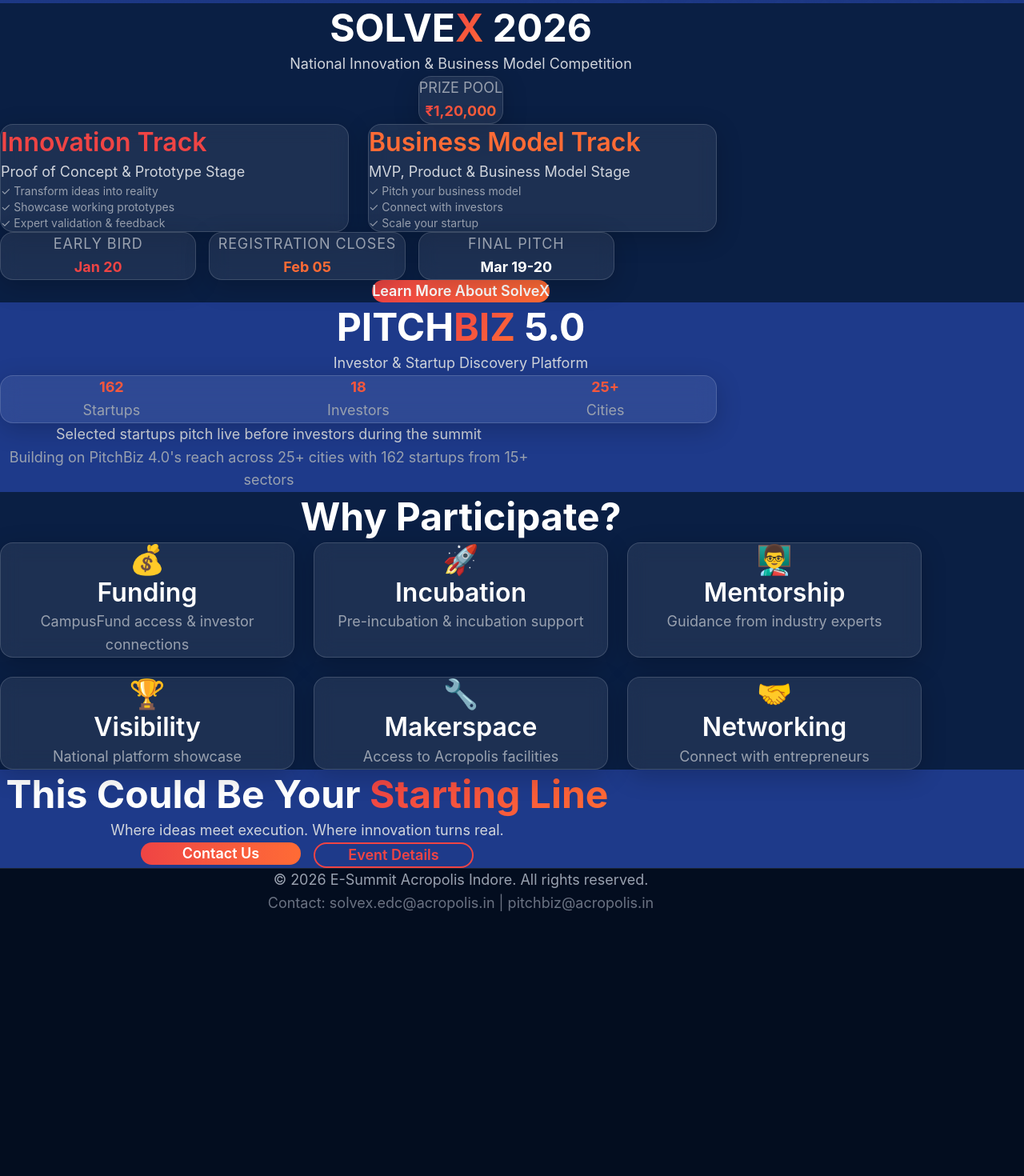
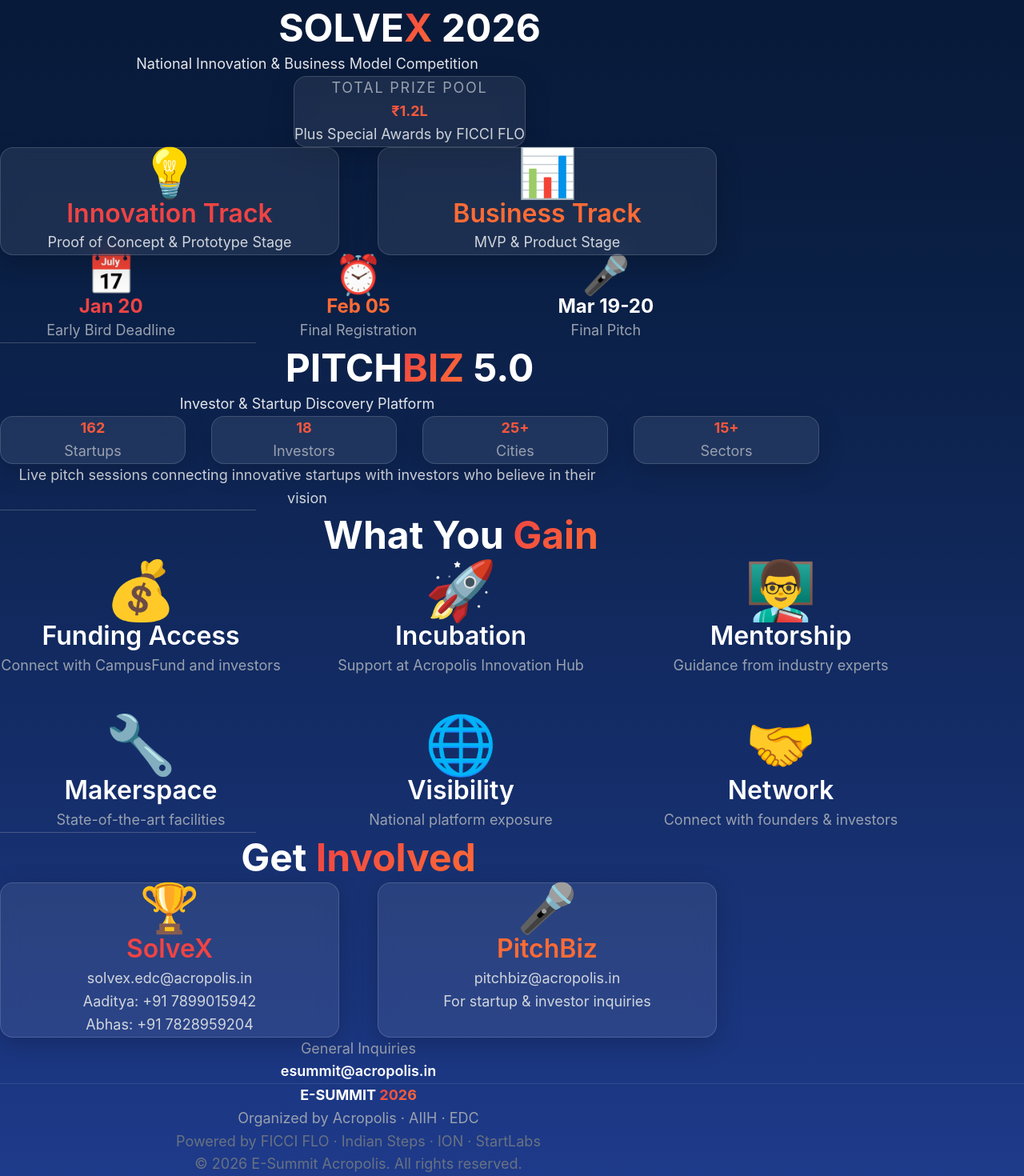
Before and after one commit to Ansh-mick27/AIIHFound_E_summit, a Next.js app: page / in a window 1280 px wide. Shown: the part 796-2266 px from the top of the page at 80% size. Before the commit the page ends 1939 px from the top, so only its background shows below. Built offline with nearby package versions, Linux system fonts and the light colour scheme.

Commit message:
Redesign as single-page website with center alignment

```diff
--- a/src/app/page.tsx
+++ b/src/app/page.tsx
@@ -1,264 +1,252 @@
+'use client';
+
 import Button from "@/components/ui/Button";
 import Card from "@/components/ui/Card";
 import CountdownTimer from "@/components/CountdownTimer";
-import Navigation from "@/components/Navigation";
-import Link from "next/link";
 
 export default function Home() {
   return (
-    <div className="relative min-h-screen">
-      <Navigation />
+    <div className="relative min-h-screen bg-gradient-to-b from-primary-blue-dark via-primary-blue to-primary-blue-light">
+
       {/* Hero Section */}
-      <section className="relative min-h-screen flex items-center justify-center px-6 py-20">
-        <div className="absolute inset-0 bg-gradient-to-b from-primary-blue-dark via-primary-blue to-primary-blue-light opacity-95"></div>
-        <div className="dna-pattern opacity-5"></div>
+      <section className="relative min-h-screen flex flex-col items-center justify-center px-6 py-20">
+        <div className="absolute inset-0 dna-pattern opacity-5"></div>
 
-        <div className="relative z-10 max-w-5xl mx-auto text-center space-y-8">
-          {/* Header */}
-          <div className="space-y-4">
-            <p className="text-lg md:text-xl text-gray-300 font-light tracking-wide">
+        <div className="relative z-10 max-w-6xl mx-auto text-center space-y-12">
+          {/* Main Title */}
+          <div className="space-y-6">
+            <p className="text-lg md:text-xl text-gray-300 font-light tracking-wide uppercase">
               Summit Acropolis Indore Presents
             </p>
-            <h1 className="text-6xl md:text-7xl lg:text-8xl font-bold tracking-tight">
+            <h1 className="text-7xl md:text-8xl lg:text-9xl font-bold tracking-tight">
               E-SUMMIT <span className="gradient-text">2026</span>
             </h1>
-          </div>
-
-          {/* Tagline */}
-          <div className="space-y-3 max-w-3xl mx-auto">
-            <p className="text-2xl md:text-3xl font-semibold">
-              From <span className="text-white">WHAT IF</span> to <span className="gradient-text">WHY NOT</span>
-            </p>
-            <p className="text-base md:text-lg text-gray-300">
-              A room full of people who refuse to play safe. Stories that sound like yours.
+            <p className="text-2xl md:text-3xl text-gray-200 max-w-3xl mx-auto font-light">
+              Where Innovation Meets Execution
             </p>
           </div>
 
-          {/* Event Date */}
-          <div className="space-y-6 py-8">
-            <p className="text-xl md:text-2xl font-semibold text-gray-200">
+          {/* Date and Countdown */}
+          <div className="space-y-8 py-12">
+            <div className="text-3xl md:text-4xl font-semibold text-white">
               📅 March 19-20, 2026
-            </p>
+            </div>
             <CountdownTimer />
-            <p className="text-sm text-gray-400 mt-4">
-              Acropolis Group of Institutions, Indore, Madhya Pradesh
+            <p className="text-lg text-gray-300">
+              Acropolis Group of Institutions, Indore
             </p>
           </div>
-
-          {/* CTA Buttons */}
-          <div className="flex flex-col sm:flex-row gap-4 justify-center pt-4">
-            <Link href="/about">
-              <Button size="lg" className="min-w-[200px]">
-                Learn More
-              </Button>
-            </Link>
-            <Link href="/contact">
-              <Button size="lg" variant="outline" className="min-w-[200px]">
-                Contact Us
-              </Button>
-            </Link>
         </div>
 
-          {/* Partners */}
-          <div className="pt-12 text-sm text-gray-400">
-            <p>Powered by: Acropolis · AIIH · FICCI FLO</p>
-          </div>
+        {/* Scroll Indicator */}
+        <div className="absolute bottom-10 left-1/2 transform -translate-x-1/2 animate-bounce">
+          <div className="text-white text-4xl">↓</div>
         </div>
       </section>
 
       {/* SolveX Section */}
-      <section className="py-20 px-6 bg-primary-blue">
-        <div className="max-w-6xl mx-auto space-y-12">
-          {/* Section Header */}
-          <div className="text-center space-y-3">
-            <h2 className="text-4xl md:text-5xl font-bold">
+      <section className="py-32 px-6">
+        <div className="max-w-5xl mx-auto text-center space-y-16">
+          <div className="space-y-6">
+            <h2 className="text-6xl md:text-7xl font-bold">
               SOLVE<span className="gradient-text">X</span> 2026
             </h2>
-            <p className="text-lg md:text-xl text-gray-300">
+            <p className="text-2xl text-gray-200 max-w-3xl mx-auto">
               National Innovation & Business Model Competition
             </p>
           </div>
 
           {/* Prize Pool */}
-          <div className="text-center">
-            <div className="inline-block glass-card px-8 py-6">
-              <p className="text-sm text-gray-400 mb-2">PRIZE POOL</p>
-              <p className="text-4xl md:text-5xl font-bold gradient-text">
-                ₹1,20,000
-              </p>
-            </div>
-          </div>
-
-          {/* Competition Tracks */}
-          <div className="grid md:grid-cols-2 gap-6 max-w-4xl mx-auto">
-            <Card className="space-y-4">
-              <h3 className="text-2xl font-bold text-accent-red">Innovation Track</h3>
-              <p className="text-gray-300">
-                Proof of Concept & Prototype Stage
-              </p>
-              <ul className="space-y-2 text-gray-400 text-sm">
-                <li>✓ Transform ideas into reality</li>
-                <li>✓ Showcase working prototypes</li>
-                <li>✓ Expert validation & feedback</li>
-              </ul>
-            </Card>
-
-            <Card className="space-y-4">
-              <h3 className="text-2xl font-bold text-accent-orange">Business Model Track</h3>
-              <p className="text-gray-300">
-                MVP, Product & Business Model Stage
-              </p>
-              <ul className="space-y-2 text-gray-400 text-sm">
-                <li>✓ Pitch your business model</li>
-                <li>✓ Connect with investors</li>
-                <li>✓ Scale your startup</li>
-              </ul>
+          <div className="inline-block">
+            <Card className="px-16 py-10 transform hover:scale-105 transition-transform duration-300">
+              <p className="text-sm text-gray-400 mb-4 uppercase tracking-widest">Total Prize Pool</p>
+              <p className="text-7xl md:text-8xl font-bold gradient-text mb-4">₹1.2L</p>
+              <p className="text-base text-gray-300">Plus Special Awards by FICCI FLO</p>
             </Card>
           </div>
 
-          {/* Important Dates */}
-          <div className="grid sm:grid-cols-3 gap-4 max-w-3xl mx-auto">
-            <div className="glass-card p-6 text-center space-y-2">
-              <p className="text-xs text-gray-400 uppercase tracking-wider">Early Bird</p>
-              <p className="text-xl font-bold text-accent-red">Jan 20</p>
-            </div>
-            <div className="glass-card p-6 text-center space-y-2">
-              <p className="text-xs text-gray-400 uppercase tracking-wider">Registration Closes</p>
-              <p className="text-xl font-bold text-accent-orange">Feb 05</p>
-            </div>
-            <div className="glass-card p-6 text-center space-y-2">
-              <p className="text-xs text-gray-400 uppercase tracking-wider">Final Pitch</p>
-              <p className="text-xl font-bold text-white">Mar 19-20</p>
-            </div>
+          {/* Tracks */}
+          <div className="grid md:grid-cols-2 gap-12 max-w-4xl mx-auto pt-8">
+            <Card className="p-10 space-y-6 text-center hover:shadow-2xl transition-all duration-300">
+              <div className="text-6xl">💡</div>
+              <h3 className="text-3xl font-bold text-accent-red">Innovation Track</h3>
+              <p className="text-lg text-gray-300">Proof of Concept & Prototype Stage</p>
+            </Card>
+
+            <Card className="p-10 space-y-6 text-center hover:shadow-2xl transition-all duration-300">
+              <div className="text-6xl">📊</div>
+              <h3 className="text-3xl font-bold text-accent-orange">Business Track</h3>
+              <p className="text-lg text-gray-300">MVP & Product Stage</p>
+            </Card>
           </div>
 
-          <div className="text-center pt-4">
-            <Link href="/solvex">
-              <Button size="lg">Learn More About SolveX</Button>
-            </Link>
+          {/* Key Dates */}
+          <div className="grid sm:grid-cols-3 gap-8 max-w-4xl mx-auto pt-12">
+            <div className="space-y-3">
+              <div className="text-5xl">📅</div>
+              <div className="text-2xl font-bold text-accent-red">Jan 20</div>
+              <p className="text-sm text-gray-400">Early Bird Deadline</p>
+            </div>
+            <div className="space-y-3">
+              <div className="text-5xl">⏰</div>
+              <div className="text-2xl font-bold text-accent-orange">Feb 05</div>
+              <p className="text-sm text-gray-400">Final Registration</p>
+            </div>
+            <div className="space-y-3">
+              <div className="text-5xl">🎤</div>
+              <div className="text-2xl font-bold text-white">Mar 19-20</div>
+              <p className="text-sm text-gray-400">Final Pitch</p>
+            </div>
           </div>
         </div>
       </section>
 
+      {/* Divider */}
+      <div className="max-w-xs mx-auto border-t border-white/20"></div>
+
       {/* PitchBiz Section */}
-      <section className="py-20 px-6 bg-primary-blue-light">
-        <div className="max-w-6xl mx-auto space-y-12">
-          {/* Section Header */}
-          <div className="text-center space-y-3">
-            <h2 className="text-4xl md:text-5xl font-bold">
+      <section className="py-32 px-6">
+        <div className="max-w-5xl mx-auto text-center space-y-16">
+          <div className="space-y-6">
+            <h2 className="text-6xl md:text-7xl font-bold">
               PITCH<span className="gradient-text">BIZ</span> 5.0
             </h2>
-            <p className="text-lg md:text-xl text-gray-300">
+            <p className="text-2xl text-gray-200 max-w-3xl mx-auto">
               Investor & Startup Discovery Platform
             </p>
           </div>
 
           {/* Stats */}
-          <Card className="max-w-4xl mx-auto">
-            <div className="grid sm:grid-cols-3 gap-8 text-center py-4">
-              <div className="space-y-2">
-                <p className="text-4xl md:text-5xl font-bold gradient-text">162</p>
+          <div className="grid sm:grid-cols-2 lg:grid-cols-4 gap-8 max-w-5xl mx-auto">
+            <Card className="p-8 space-y-3 hover:shadow-2xl transition-all duration-300">
+              <p className="text-5xl font-bold gradient-text">162</p>
               <p className="text-sm text-gray-400">Startups</p>
+            </Card>
+            <Card className="p-8 space-y-3 hover:shadow-2xl transition-all duration-300">
+              <p className="text-5xl font-bold gradient-text">18</p>
+              <p className="text-sm text-gray-400">Investors</p>
+            </Card>
+            <Card className="p-8 space-y-3 hover:shadow-2xl transition-all duration-300">
+              <p className="text-5xl font-bold gradient-text">25+</p>
+              <p className="text-sm text-gray-400">Cities</p>
+            </Card>
+            <Card className="p-8 space-y-3 hover:shadow-2xl transition-all duration-300">
+              <p className="text-5xl font-bold gradient-text">15+</p>
+              <p className="text-sm text-gray-400">Sectors</p>
+            </Card>
           </div>
-              <div className="space-y-2">
-                <p className="text-4xl md:text-5xl font-bold gradient-text">18</p>
-                <p className="text-sm text-gray-400">Investors</p>
+
+          <p className="text-xl text-gray-300 max-w-3xl mx-auto pt-8">
+            Live pitch sessions connecting innovative startups with investors who believe in their vision
+          </p>
         </div>
-              <div className="space-y-2">
-                <p className="text-4xl md:text-5xl font-bold gradient-text">25+</p>
-                <p className="text-sm text-gray-400">Cities</p>
+      </section>
+
+      {/* Divider */}
+      <div className="max-w-xs mx-auto border-t border-white/20"></div>
+
+      {/* Benefits Section */}
+      <section className="py-32 px-6">
+        <div className="max-w-6xl mx-auto space-y-16">
+          <h2 className="text-6xl font-bold text-center">
+            What You <span className="gradient-text">Gain</span>
+          </h2>
+
+          <div className="grid sm:grid-cols-2 lg:grid-cols-3 gap-12">
+            <div className="text-center space-y-6">
+              <div className="text-7xl">💰</div>
+              <h3 className="text-2xl font-bold">Funding Access</h3>
+              <p className="text-gray-400">Connect with CampusFund and investors</p>
             </div>
+
+            <div className="text-center space-y-6">
+              <div className="text-7xl">🚀</div>
+              <h3 className="text-2xl font-bold">Incubation</h3>
+              <p className="text-gray-400">Support at Acropolis Innovation Hub</p>
             </div>
-          </Card>
 
-          {/* Description */}
-          <div className="text-center max-w-2xl mx-auto space-y-6">
-            <p className="text-lg text-gray-300">
-              Selected startups pitch live before investors during the summit
-            </p>
-            <p className="text-sm text-gray-400">
-              Building on PitchBiz 4.0's reach across 25+ cities with 162 startups from 15+ sectors
-            </p>
+            <div className="text-center space-y-6">
+              <div className="text-7xl">👨‍🏫</div>
+              <h3 className="text-2xl font-bold">Mentorship</h3>
+              <p className="text-gray-400">Guidance from industry experts</p>
+            </div>
+
+            <div className="text-center space-y-6">
+              <div className="text-7xl">🔧</div>
+              <h3 className="text-2xl font-bold">Makerspace</h3>
+              <p className="text-gray-400">State-of-the-art facilities</p>
+            </div>
+
+            <div className="text-center space-y-6">
+              <div className="text-7xl">🌐</div>
+              <h3 className="text-2xl font-bold">Visibility</h3>
+              <p className="text-gray-400">National platform exposure</p>
+            </div>
+
+            <div className="text-center space-y-6">
+              <div className="text-7xl">🤝</div>
+              <h3 className="text-2xl font-bold">Network</h3>
+              <p className="text-gray-400">Connect with founders & investors</p>
+            </div>
           </div>
         </div>
       </section>
 
-      {/* Benefits Section */}
-      <section className="py-20 px-6 bg-primary-blue">
-        <div className="max-w-6xl mx-auto space-y-12">
-          <h2 className="text-4xl md:text-5xl font-bold text-center">
-            Why Participate?
+      {/* Divider */}
+      <div className="max-w-xs mx-auto border-t border-white/20"></div>
+
+      {/* Contact Section */}
+      <section className="py-32 px-6">
+        <div className="max-w-4xl mx-auto text-center space-y-16">
+          <h2 className="text-6xl font-bold">
+            Get <span className="gradient-text">Involved</span>
           </h2>
 
-          <div className="grid sm:grid-cols-2 lg:grid-cols-3 gap-6">
-            <Card className="text-center space-y-3 p-8">
-              <div className="text-4xl">💰</div>
-              <h3 className="text-xl font-bold">Funding</h3>
-              <p className="text-sm text-gray-400">CampusFund access & investor connections</p>
+          <div className="grid md:grid-cols-2 gap-12">
+            <Card className="p-12 space-y-6 hover:shadow-2xl transition-all duration-300">
+              <div className="text-6xl">🏆</div>
+              <h3 className="text-3xl font-bold text-accent-red">SolveX</h3>
+              <div className="space-y-3 text-gray-300">
+                <p className="text-sm">solvex.edc@acropolis.in</p>
+                <p className="text-xs">Aaditya: +91 7899015942</p>
+                <p className="text-xs">Abhas: +91 7828959204</p>
+              </div>
             </Card>
-            <Card className="text-center space-y-3 p-8">
-              <div className="text-4xl">🚀</div>
-              <h3 className="text-xl font-bold">Incubation</h3>
-              <p className="text-sm text-gray-400">Pre-incubation & incubation support</p>
-            </Card>
-            <Card className="text-center space-y-3 p-8">
-              <div className="text-4xl">👨‍🏫</div>
-              <h3 className="text-xl font-bold">Mentorship</h3>
-              <p className="text-sm text-gray-400">Guidance from industry experts</p>
-            </Card>
-            <Card className="text-center space-y-3 p-8">
-              <div className="text-4xl">🏆</div>
-              <h3 className="text-xl font-bold">Visibility</h3>
-              <p className="text-sm text-gray-400">National platform showcase</p>
-            </Card>
-            <Card className="text-center space-y-3 p-8">
-              <div className="text-4xl">🔧</div>
-              <h3 className="text-xl font-bold">Makerspace</h3>
-              <p className="text-sm text-gray-400">Access to Acropolis facilities</p>
-            </Card>
-            <Card className="text-center space-y-3 p-8">
-              <div className="text-4xl">🤝</div>
-              <h3 className="text-xl font-bold">Networking</h3>
-              <p className="text-sm text-gray-400">Connect with entrepreneurs</p>
+
+            <Card className="p-12 space-y-6 hover:shadow-2xl transition-all duration-300">
+              <div className="text-6xl">🎤</div>
+              <h3 className="text-3xl font-bold text-accent-orange">PitchBiz</h3>
+              <div className="space-y-3 text-gray-300">
+                <p className="text-sm">pitchbiz@acropolis.in</p>
+                <p className="text-xs mt-4">For startup & investor inquiries</p>
+              </div>
             </Card>
           </div>
-        </div>
-      </section>
 
-      {/* Final CTA */}
-      <section className="py-20 px-6 bg-primary-blue-light">
-        <div className="max-w-3xl mx-auto text-center space-y-8">
-          <div className="space-y-4">
-            <h2 className="text-4xl md:text-5xl font-bold">
-              This Could Be Your <span className="gradient-text">Starting Line</span>
-            </h2>
-            <p className="text-lg md:text-xl text-gray-300">
-              Where ideas meet execution. Where innovation turns real.
-            </p>
-          </div>
-
-          <div className="flex flex-col sm:flex-row gap-4 justify-center">
-            <Link href="/contact">
-              <Button size="lg" className="min-w-[200px]">Contact Us</Button>
-            </Link>
-            <Link href="/about">
-              <Button size="lg" variant="outline" className="min-w-[200px]">Event Details</Button>
-            </Link>
+          <div className="pt-8 space-y-4">
+            <p className="text-gray-400 text-sm">General Inquiries</p>
+            <p className="text-2xl font-semibold text-white">esummit@acropolis.in</p>
           </div>
         </div>
       </section>
 
       {/* Footer */}
-      <footer className="py-8 px-6 bg-primary-blue-dark border-t border-white/10">
-        <div className="max-w-6xl mx-auto text-center space-y-2">
-          <p className="text-gray-400 text-sm">
-            © 2026 E-Summit Acropolis Indore. All rights reserved.
+      <footer className="py-16 px-6 border-t border-white/10">
+        <div className="max-w-4xl mx-auto text-center space-y-6">
+          <div className="space-y-4">
+            <p className="text-3xl font-bold">
+              E-SUMMIT <span className="gradient-text">2026</span>
             </p>
-          <p className="text-gray-500 text-xs">
-            Contact: solvex.edc@acropolis.in | pitchbiz@acropolis.in
-          </p>
+            <p className="text-gray-400">Organized by Acropolis · AIIH · EDC</p>
+            <p className="text-sm text-gray-500">Powered by FICCI FLO · Indian Steps · ION · StartLabs</p>
+          </div>
+
+          <div className="pt-8 text-sm text-gray-500">
+            <p>© 2026 E-Summit Acropolis. All rights reserved.</p>
+          </div>
         </div>
       </footer>
+
     </div>
   );
 }
```
Lines whose indentation alone changed are shown as unchanged.
